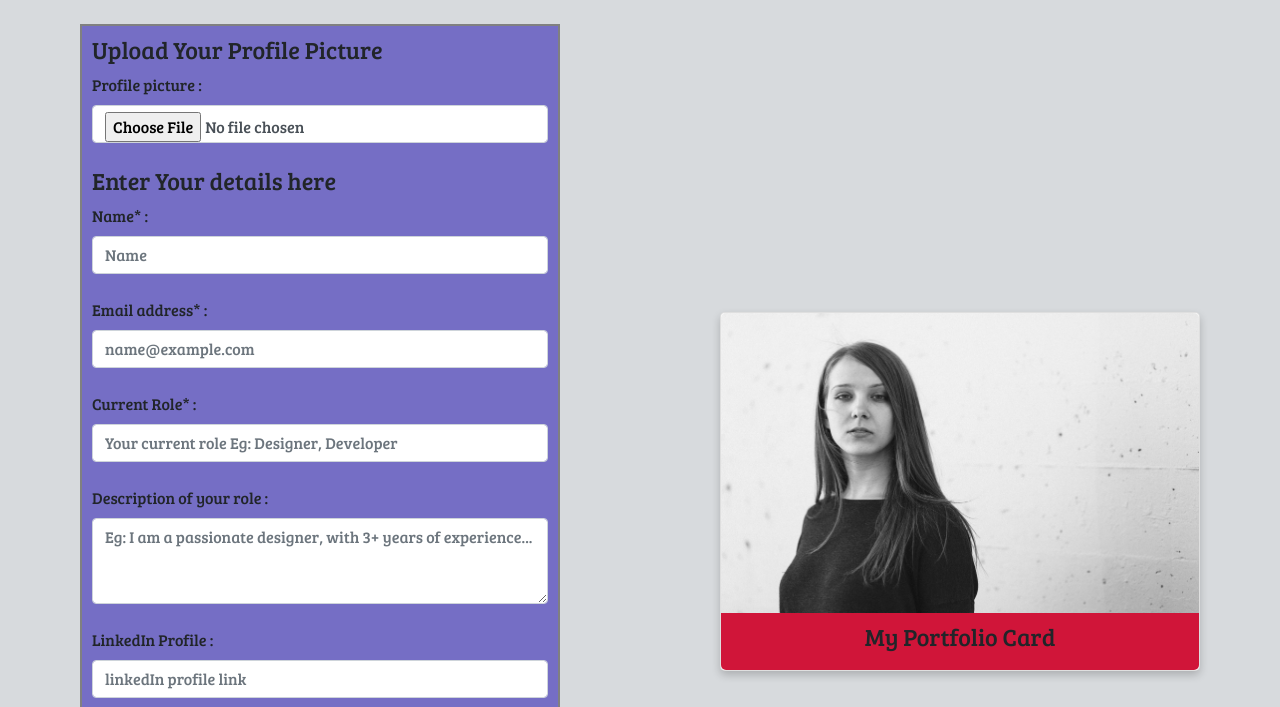
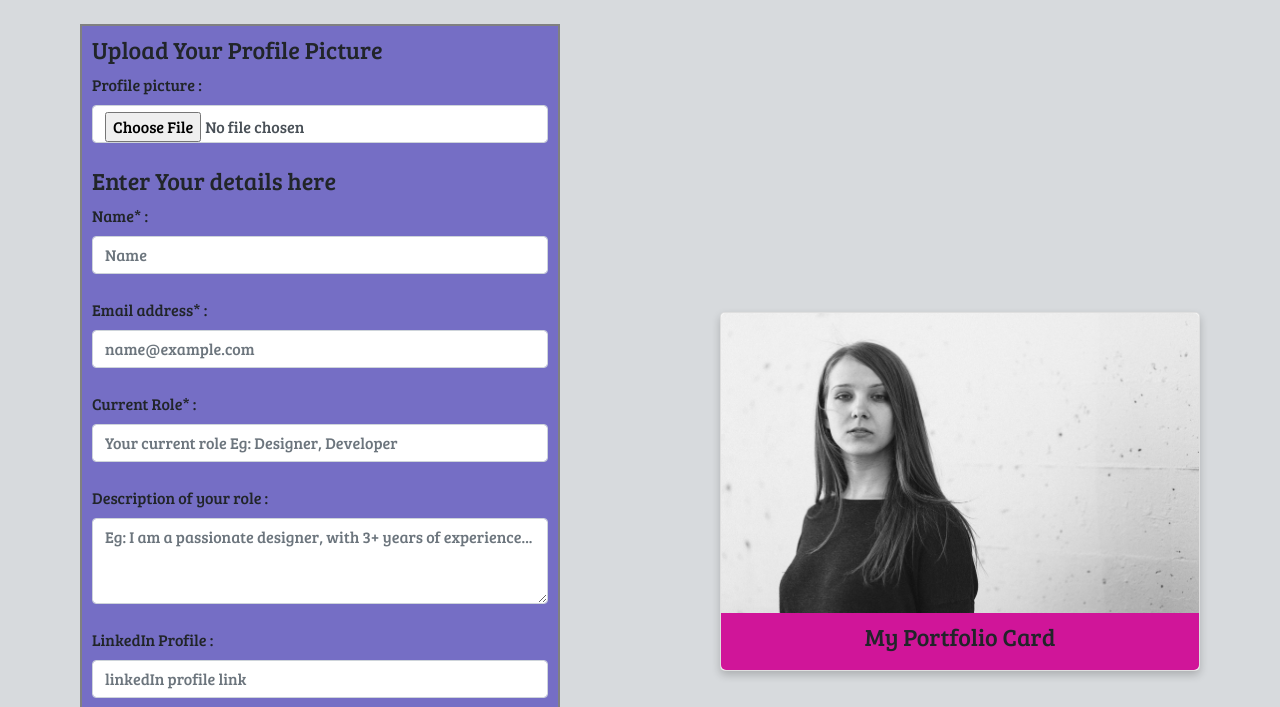
Before and after one commit to shamseena-dev/mini-portfolio-card-maker, a plain HTML site: page index.html in a window 1280 px wide. Shown: the part 93-800 px from the top of the page. Drawn offline with nearby package versions, Linux system fonts and the light colour scheme.

Commit message:
Update style.css

```diff
--- a/style.css
+++ b/style.css
@@ -71,7 +71,7 @@ img {
 
 .card-body {
   padding: 10px 16px;
-  background-color:  #d01539;
+  background-color:  #d01599;
   border-radius: 0 0 5px 5px;
 }
 
```
